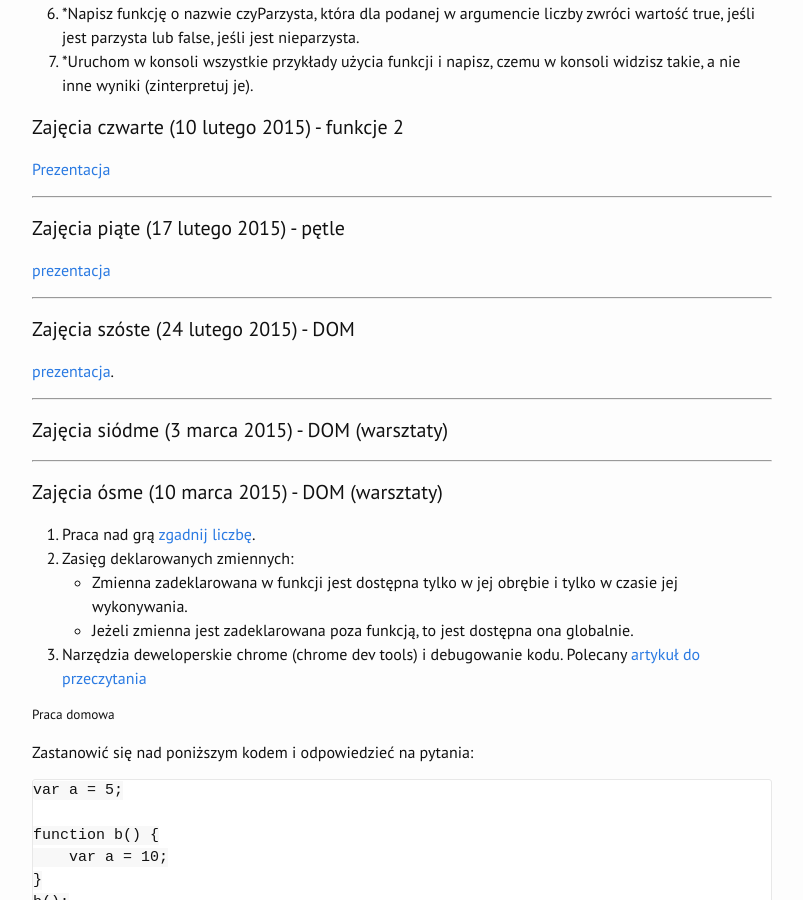
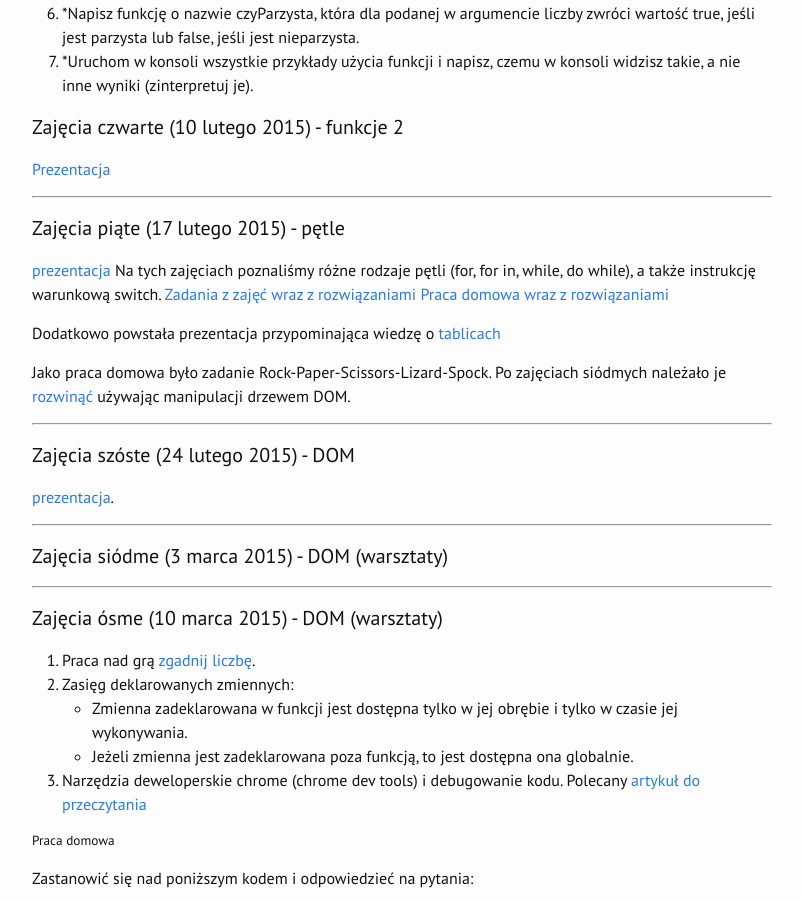
Before and after one commit to CodeCarrotsJS/CodeCarrotsJS.github.io, a Jekyll site: the page built from schedule.md, in a window 1280 px wide and 900 px high, scrolled down 1408 px. Shown: the whole window, without its empty margins (238-1041 px from the left). Built offline with Jekyll 4.4.1, drawn with Linux system fonts in a browser that asks for light colours.

Commit message:
info about 5 classes

```diff
--- a/schedule.md
+++ b/schedule.md
@@ -66,6 +66,13 @@ permalink: /schedule/
 #### Zajęcia piąte (17 lutego 2015) - pętle
 
 [prezentacja](http://codecarrotsjs.github.io/loops/)
+Na tych zajęciach poznaliśmy różne rodzaje pętli (for, for in, while, do while), a także instrukcję warunkową switch.
+[Zadania z zajęć wraz z rozwiązaniami](https://gist.github.com/gpks/7897877e4f09fd355d19)
+[Praca domowa wraz z rozwiązaniami](https://gist.github.com/gpks/eb5d13d750e1fe213d2b)
+
+Dodatkowo powstała prezentacja przypominająca wiedzę o [tablicach](http://codecarrotsjs.github.io/arrays/#/)
+
+Jako praca domowa było zadanie Rock-Paper-Scissors-Lizard-Spock. Po zajęciach siódmych należało je [rozwinąć](https://github.com/CodeCarrotsJS/rpsls) używając manipulacji drzewem DOM.
 
 ----
 
```
